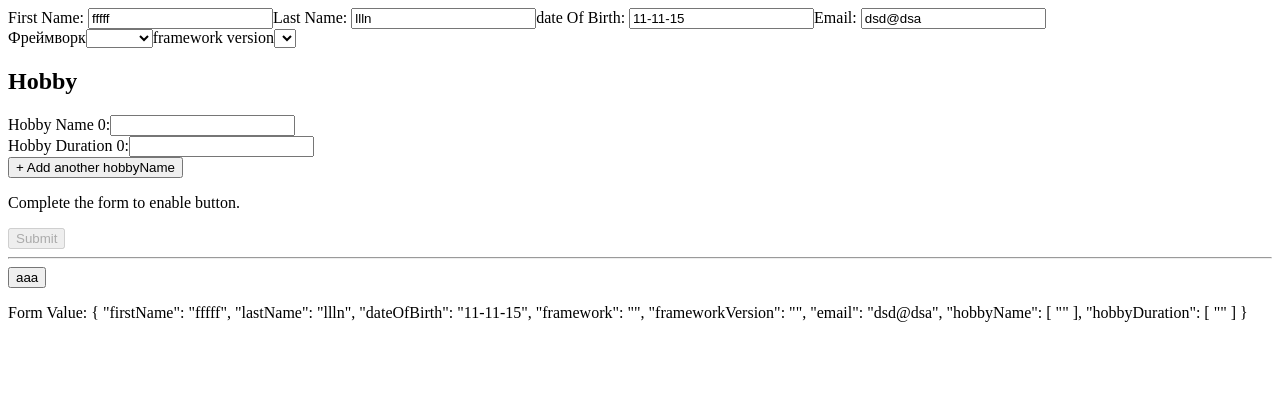
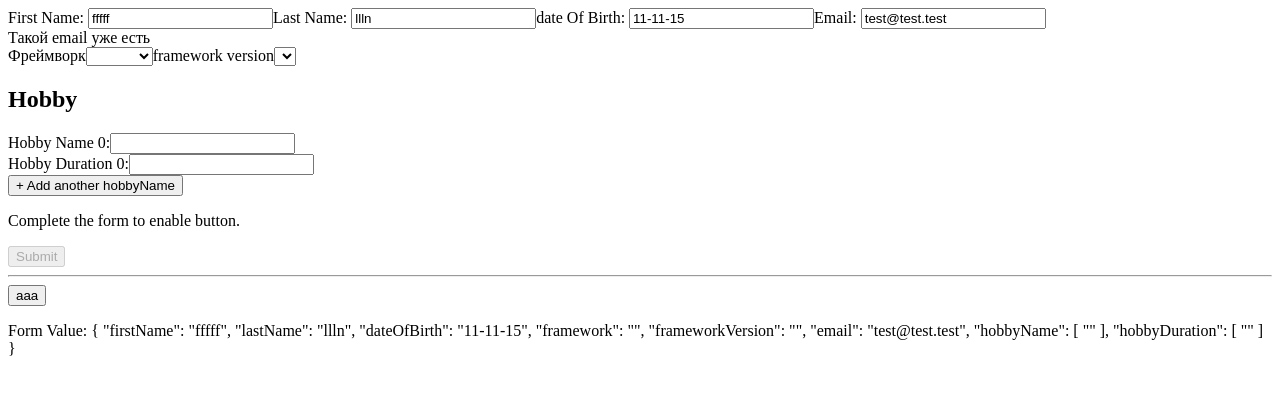
Before and after one commit to v-tym/test-iteam, an Angular app: page / in a window 1280 px wide. Shown: the top 394 px of the page. Built offline with nearby package versions, Linux system fonts and the light colour scheme.

Commit message:
Написали асинхронный валидатор, вывели ошибку

```diff
--- a/src/app/app.component.html
+++ b/src/app/app.component.html
@@ -10,6 +10,12 @@
 
   <label for="email">Email: </label>
   <input id="email" type="text" formControlName="email">
+  <div *ngIf="profileForm.controls['email'].invalid && profileForm.controls['email'].touched">
+    Некорректный email
+  </div>
+  <div *ngIf="isMailToken()">
+    Такой email уже есть
+  </div>
 
   <div>
     <label for="framework">Фреймворк</label>
@@ -27,7 +33,6 @@
   <h2>Hobby</h2>
   <div formArrayName="hobbyName">
     <div *ngFor="let hobbyName of hobbyName.controls; let i=index">
-      <!-- The repeated hobbyName template -->
       <label for="hobbyName-{{ i }}">Hobby Name {{i}}:</label>
       <input id="hobbyName-{{ i }}" type="text" [formControlName]="i">
     </div>
@@ -35,12 +40,10 @@
 
   <div formArrayName="hobbyDuration">
     <div *ngFor="let hobbyDuration of hobbyDuration.controls; let i=index">
-      <!-- The repeated hobbyName template -->
       <label for="hobbyDuration-{{ i }}">Hobby Duration {{i}}:</label>
       <input id="hobbyDuration-{{ i }}" type="text" [formControlName]="i">
     </div>
   </div>
-
 
   <button (click)="addHobby()" type="button">+ Add another hobbyName</button>
 
--- a/src/app/app.component.ts
+++ b/src/app/app.component.ts
@@ -1,6 +1,8 @@
 import { Component, OnInit } from '@angular/core';
-import { Form, FormArray, FormBuilder, FormGroup, Validators } from '@angular/forms';
+import { FormArray, FormBuilder, FormControl, Validators } from '@angular/forms';
+import { map, switchMap, timer } from 'rxjs';
 import { FrameworkService } from './service/framework.service';
+import { MailService } from './service/mail.service';
 
 
 @Component({
@@ -16,6 +18,19 @@ export class AppComponent implements OnInit {
   frameworksName: string[] = [];
   selectedFramework: string = '';
   frameworksVersion: string[] = [];
+  emails: any;
+
+  mailAsyncValidator =
+  (authService: MailService) => {
+    return (input: FormControl) => {
+      return timer(2000).pipe(
+        switchMap(() => authService.checkEmail(input.value)),
+        map(res => {
+          return res.isLoginAvailable ? null : {emailExist: true}
+        })
+      );
+    };
+  };
 
   profileForm = this.fb.group({
     firstName: ['fffff', Validators.required],
@@ -23,7 +38,9 @@ export class AppComponent implements OnInit {
     dateOfBirth: ['11-11-15', Validators.required],
     framework: ['', Validators.required],
     frameworkVersion: ['', Validators.required],
-    email: ['dsd@dsa', [Validators.required, Validators.email], []],
+    email: ['test@test.test', [Validators.required, Validators.email], [this.mailAsyncValidator(this.mailService)]],
+    // email: ['dsd@dsa', [Validators.required, Validators.email]],
+
 
     hobbyName: this.fb.array([
       this.fb.control('', Validators.required)
@@ -33,14 +50,19 @@ export class AppComponent implements OnInit {
     ])
   });
 
-  constructor(private fb: FormBuilder, private framewoksService: FrameworkService) {
+  constructor(private fb: FormBuilder,
+              private framewoksService: FrameworkService,
+              private mailService: MailService
+               ) {
 
    }
 
    ngOnInit(): void {
     this.framewoksService.getFrameworks().subscribe((data: any) => {
       this.framewoks = Object.assign({}, data);
-      this.frameworksName = Object.keys(data)
+      this.frameworksName = Object.keys(data);
+      this.profileForm.valueChanges.subscribe( i => console.log(i));
+      this.profileForm.statusChanges.subscribe( i => console.log(i));
     });
    }
 
@@ -66,13 +88,9 @@ export class AppComponent implements OnInit {
 
   onClickFramework () {
     this.frameworksVersion = this.framewoks[this.selectedFramework];
-    // console.log(this.frameworksVersion);
   }
 
-
-  checkSuchEmail() {
-
+  isMailToken(): any {
+    return this.profileForm.get('email')?.hasError('emailExist');
   }
-
-
 }
--- a/src/app/app.module.ts
+++ b/src/app/app.module.ts
@@ -5,6 +5,7 @@ import { BrowserModule } from '@angular/platform-browser';
 
 import { AppComponent } from './app.component';
 import { FrameworkService } from './service/framework.service';
+import { MailService } from './service/mail.service';
 
 @NgModule({
   declarations: [
@@ -16,7 +17,7 @@ import { FrameworkService } from './service/framework.service';
     ReactiveFormsModule,
     HttpClientModule
   ],
-  providers: [FrameworkService],
+  providers: [FrameworkService, MailService],
   bootstrap: [AppComponent]
 })
 export class AppModule { }
--- /dev/null
+++ b/src/app/service/mail.service.ts
@@ -0,0 +1,18 @@
+import { HttpClient } from '@angular/common/http';
+import { Injectable } from '@angular/core';
+import { AbstractControl, AsyncValidatorFn } from '@angular/forms';
+import { delay, Observable, of, timer } from 'rxjs';
+import { map, switchMap } from 'rxjs/operators';
+
+@Injectable({
+  providedIn: 'root'
+})
+export class MailService {
+
+  constructor(private http: HttpClient) { }
+
+  public checkEmail(email: string) {
+    return of({ isLoginAvailable: email !== 'test@test.test'})
+      .pipe(delay(0));
+  }
+}
```
Also changed, not shown: 1 other file (tests, documents, lock files or other folders).
